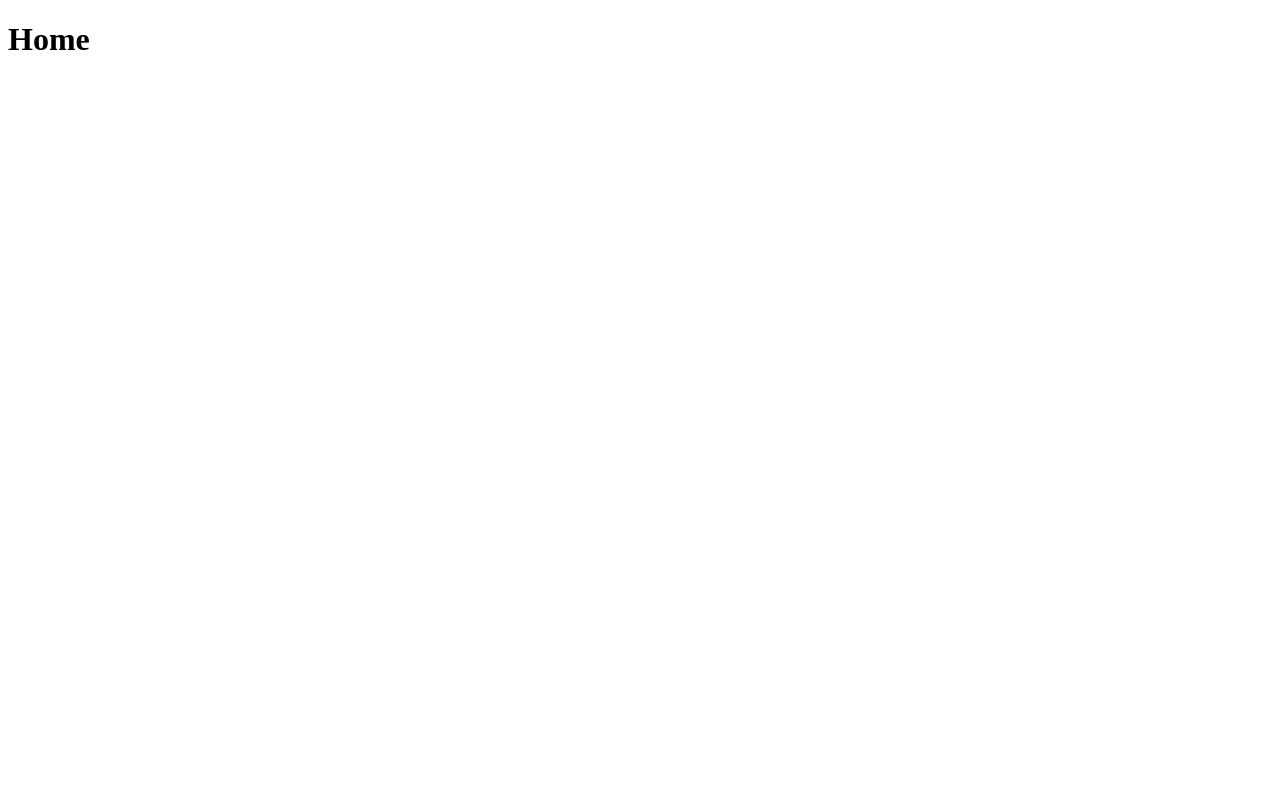
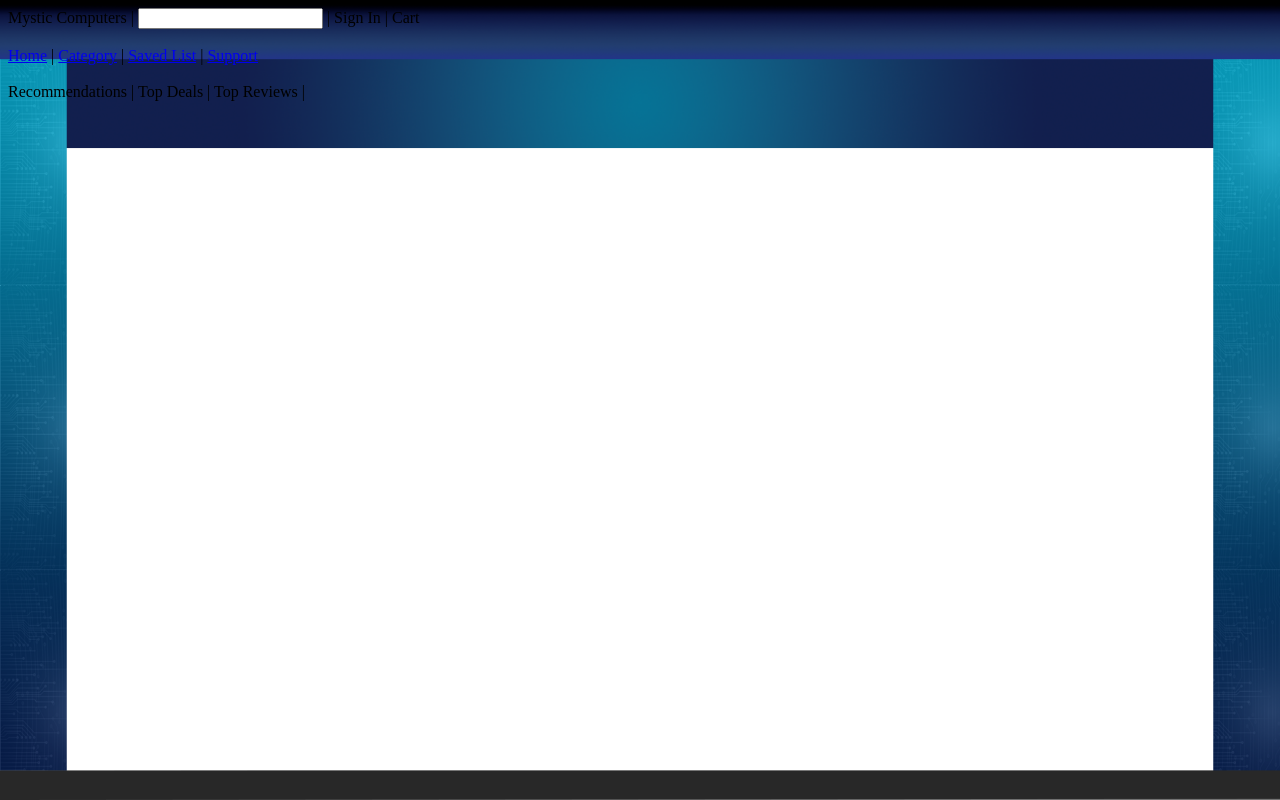
Before and after one commit to jdowner1241/MysticComputers, a plain HTML site: page index.html in a window 1280 px wide. Drawn offline with Linux system fonts and the light colour scheme.

Commit message:
index was started with a few a tags

```diff
--- a/index.html
+++ b/index.html
@@ -1,9 +1,35 @@
 <!DOCTYPE html>
 <html>
     <head>
-        <title>Mystic Computers</title>
+        <title>index</title>
+        <link rel="stylesheet" href="css/style.css"/>
     </head>
     <body>
-        <h1>Home</h1>
+        <a id="titleindex" class="title">Mystic Computers</a> |
+        <input type="search" id="searchmain" name="search"/> |
+        <a id="accountsignin">Sign In</a> |
+        <a id="cart">Cart</a>
+
+        <br><br>
+
+        <a id="home" class="titlepages" href="index.html">Home</a> |
+        <a id="category" class="titlepages" href="category.html">Category</a> |
+        <a id="savelist" class="titlepages" href="savedlist.html">Saved List</a> |
+        <a id="support" class="titlepages" href="support.html">Support</a>
+
+        <br><br>
+
+        <a id="homerecommendations" class="homeoffers">Recommendations</a> |
+        <a id="hometopdeals" class="homeoffers">Top Deals</a> |
+        <a id="hometopreview" class="homeoffers">Top Reviews</a> |
+
+        <style>
+            body {
+              background-image: url('img/Base.png');
+              background-repeat: no-repeat;
+              background-attachment: fixed;
+              background-size: 100% 100%;
+            }
+        </style>
     </body>
 </html>
```
Also changed, not shown: category.html (+28 -2 lines), savedlist.html (+28 -2 lines), support.html (+28 -2 lines), css/style.css (added), img/base.png (added), 1 other file.
